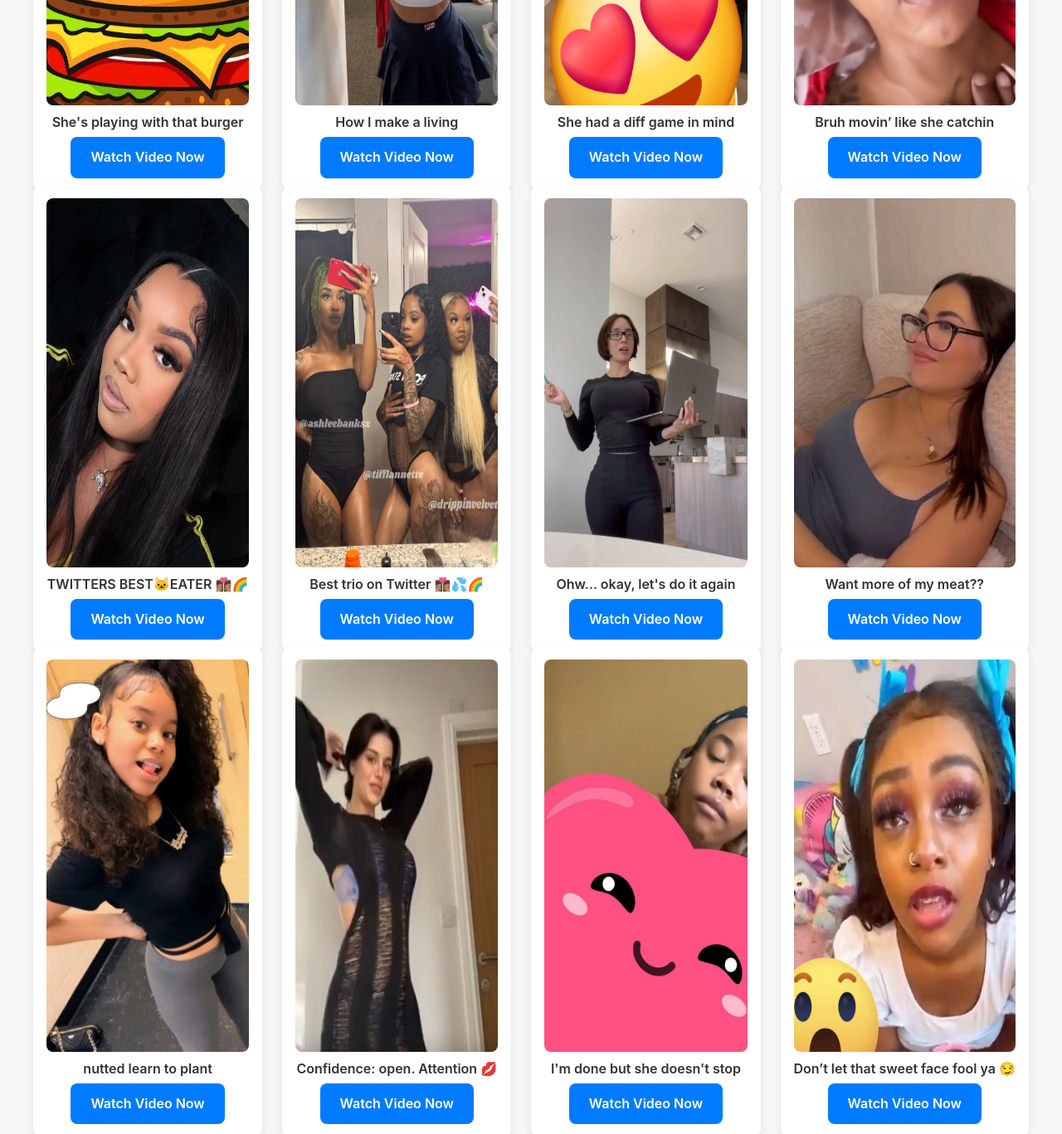
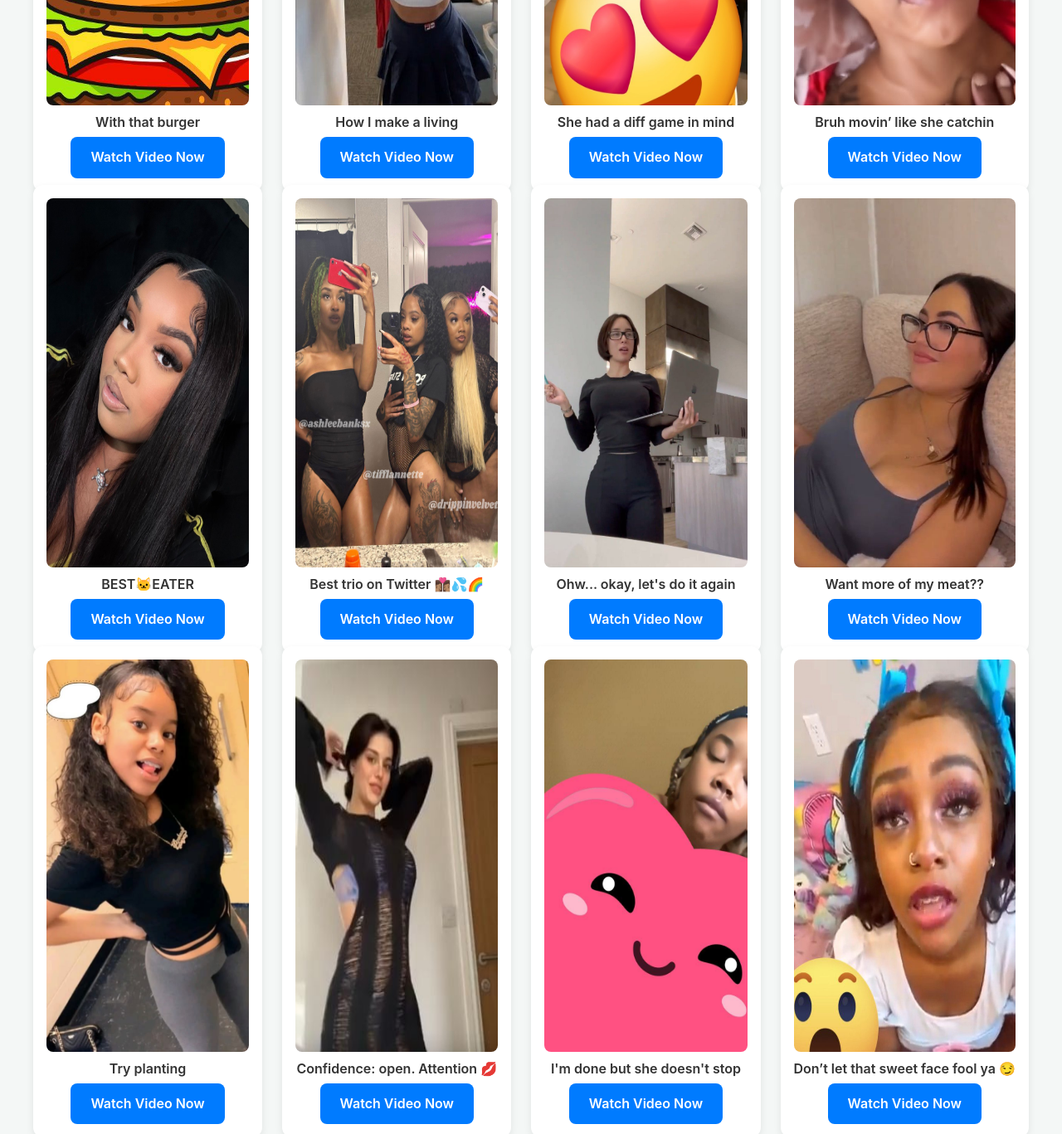
Before and after one commit to adrielis0801/Mabonx.mp4, a plain HTML site: page index.html in a window 1280 px wide. Shown: the part 1620-2987 px from the top of the page at 83% size. Drawn offline with Linux system fonts and the light colour scheme.

Commit message:
Update index.html

```diff
--- a/index.html
+++ b/index.html
@@ -231,7 +231,7 @@ atOptions = {
 
       <figure itemscope itemtype="http://schema.org/VideoObject">
         <img src="https://github.com/adrielis0801/Mabonx.mp4/blob/main/UYxPfEVx1.jpg?raw=true" alt="Person expressing confidence and good fortune" itemprop="thumbnailUrl" loading="lazy" width="180" height="180" />
-        <figcaption itemprop="name">She's playing with that burger</figcaption>
+        <figcaption itemprop="name">With that burger</figcaption>
         <meta itemprop="description" content="A motivational video about feeling blessed or highly favored." />
         <meta itemprop="uploadDate" content="2025-08-02" />
         <link itemprop="contentUrl" href="https://brexit-web.github.io/iRBuM8DN1.mp4" />
@@ -267,7 +267,7 @@ atOptions = {
 
       <figure itemscope itemtype="http://schema.org/VideoObject">
         <img src="https://github.com/adrielis0801/Mabonx.mp4/blob/main/p5NEUvW01.jpg?raw=true" alt="Adorable cat, close-up" itemprop="thumbnailUrl" loading="lazy" width="180" height="180" />
-        <figcaption itemprop="name">TWITTERS BEST🐱EATER 👩🏽‍❤️‍💋‍👩🏽🌈</figcaption>
+        <figcaption itemprop="name">BEST🐱EATER</figcaption>
         <meta itemprop="description" content="A cute video featuring a beautiful cat." />
         <meta itemprop="uploadDate" content="2025-08-02" />
         <link itemprop="contentUrl" href="https://brexit-web.github.io/ECvAFrSS1.mp4" />
@@ -303,7 +303,7 @@ atOptions = {
 
       <figure itemscope itemtype="http://schema.org/VideoObject">
         <img src="https://github.com/adrielis0801/Mabonx.mp4/blob/main/lnoCJkG81.jpg?raw=true" alt="Video of a person from OnlyFans" itemprop="thumbnailUrl" loading="lazy" width="180" height="180" />
-        <figcaption itemprop="name">nutted learn to plant</figcaption>
+        <figcaption itemprop="name">Try planting</figcaption>
         <meta itemprop="description" content="A video clip featuring content from an OnlyFans creator." />
         <meta itemprop="uploadDate" content="2025-08-02" />
         <link itemprop="contentUrl" href="https://brexit-web.github.io/qeOC3VYU1.mp4" />
```
